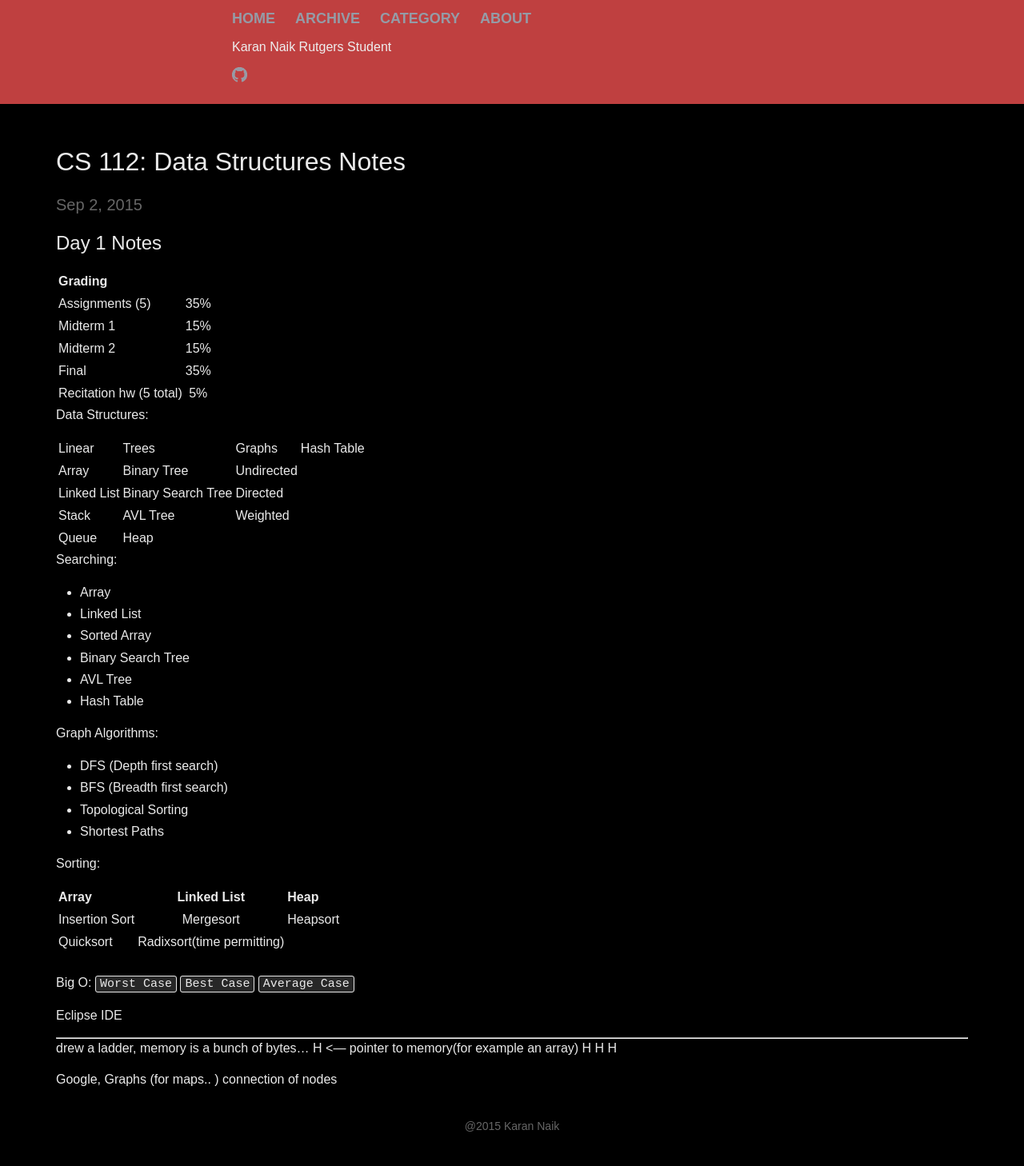
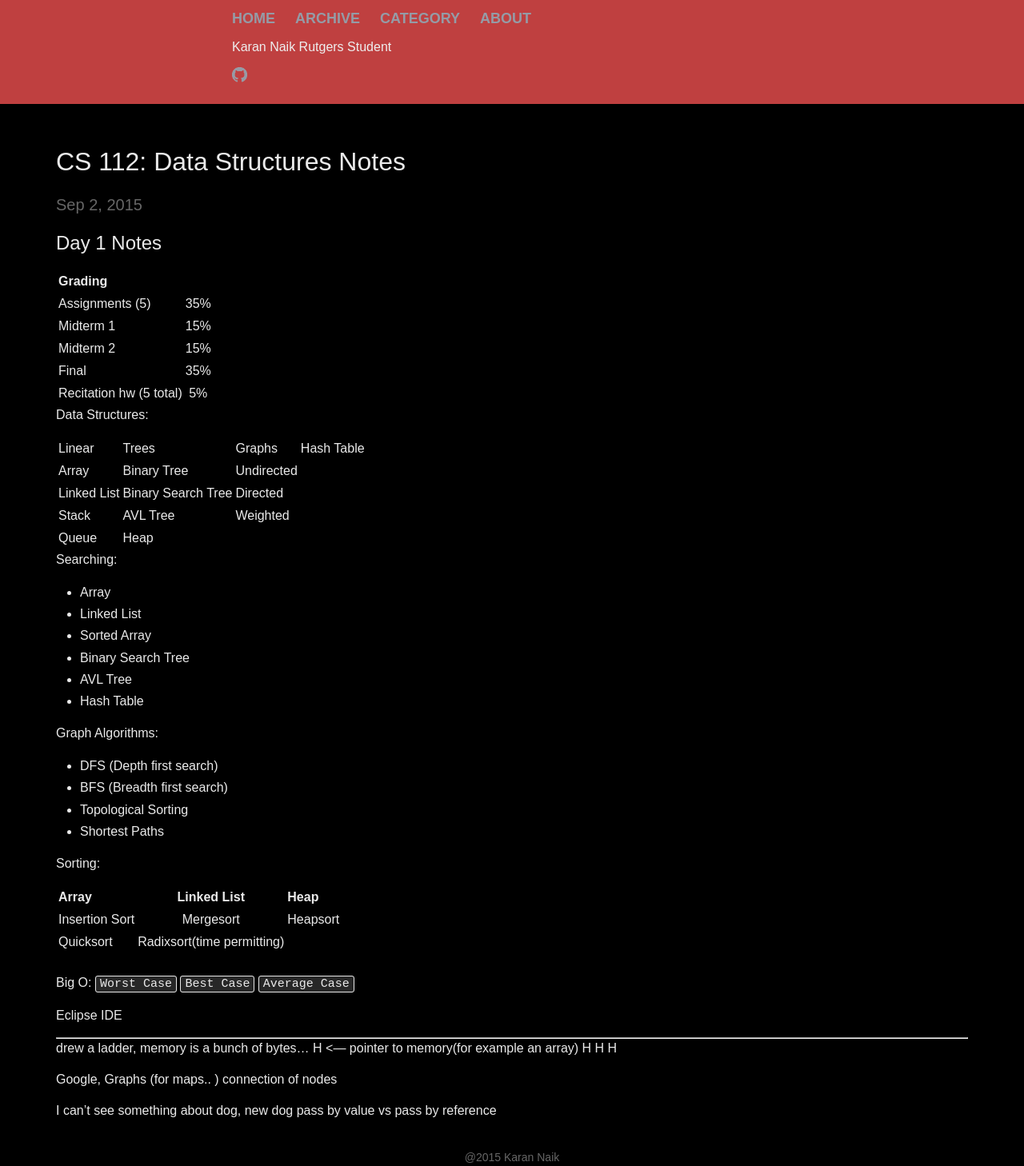
Before and after one commit to knaik/knaik.github.io, a Jekyll site: the page built from _posts/2015-09-01-CS112-notes.markdown, in a window 1280 px wide. Shown: the whole page at 80% size. Built offline with Jekyll 4.4.1, drawn with Linux system fonts in a browser that asks for light colours; before the commit the page ends 1419 px from its top, so only the background shows below that.

Commit message:
Hard to hear

```diff
--- a/_posts/2015-09-01-CS112-notes.markdown
+++ b/_posts/2015-09-01-CS112-notes.markdown
@@ -61,6 +61,10 @@ H
 Google, Graphs (for maps.. )
 	connection of nodes
 
+I can't see
+something about dog, new dog
+pass by value vs pass by reference
+
 
 {% highlight java %}
 
```
Also changed, not shown: 1 other file.
